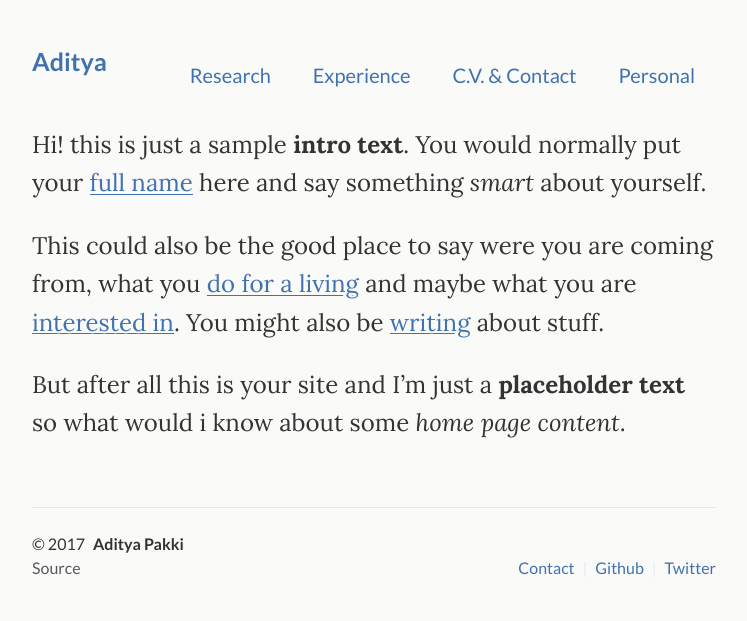
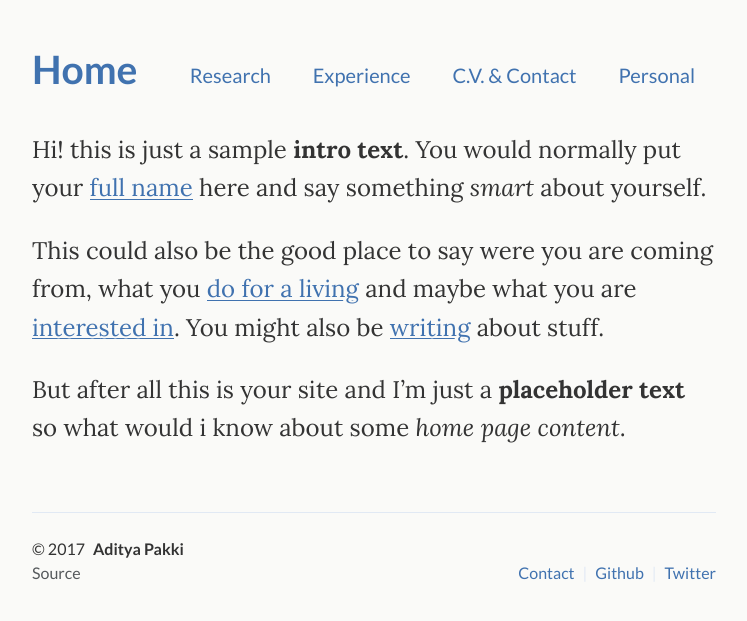
Before and after one commit to adityapakki/adityapakki.github.io, a Jekyll site: the page built from index.md, in a window 1280 px wide. Shown: the top 621 px of the page, without its empty margins (266-1013 px from the left). Built offline with Jekyll 4.4.1, drawn with Linux system fonts in a browser that asks for light colours.

Commit message:
some more silly changes

```diff
--- a/_includes/header.html
+++ b/_includes/header.html
@@ -1,8 +1,8 @@
 <header class="site-header">
 
-  <h3 class="site-title">
-    <a href="{{ site.baseurl }}/" title="Home page">Aditya</a>
-  </h3>
+  <h1 class="site-title">
+    <a href="{{ site.baseurl }}/" title="Home page">Home</a>
+  </h1>
 
   <nav class="site-nav">
     {% for link in site.navigation %}
```
